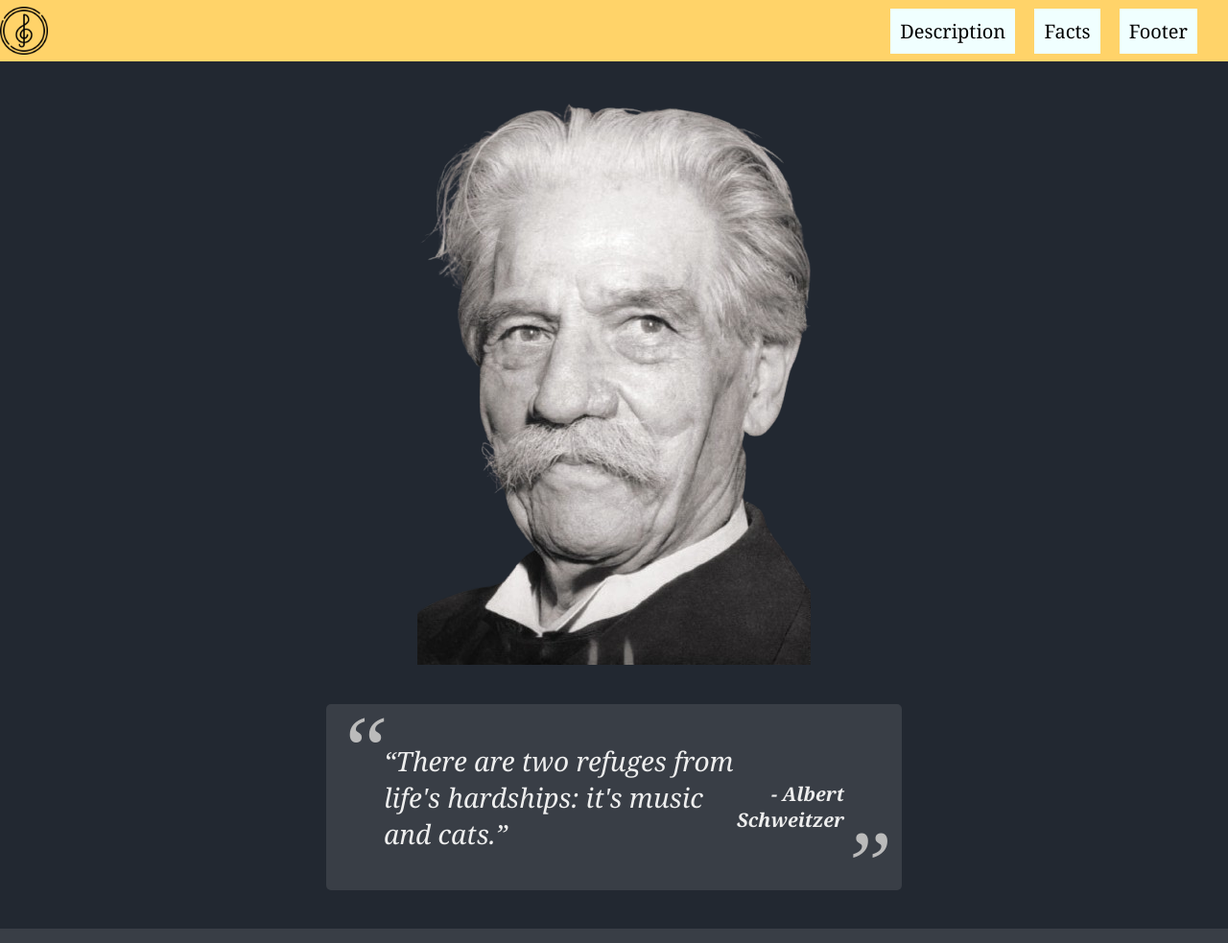
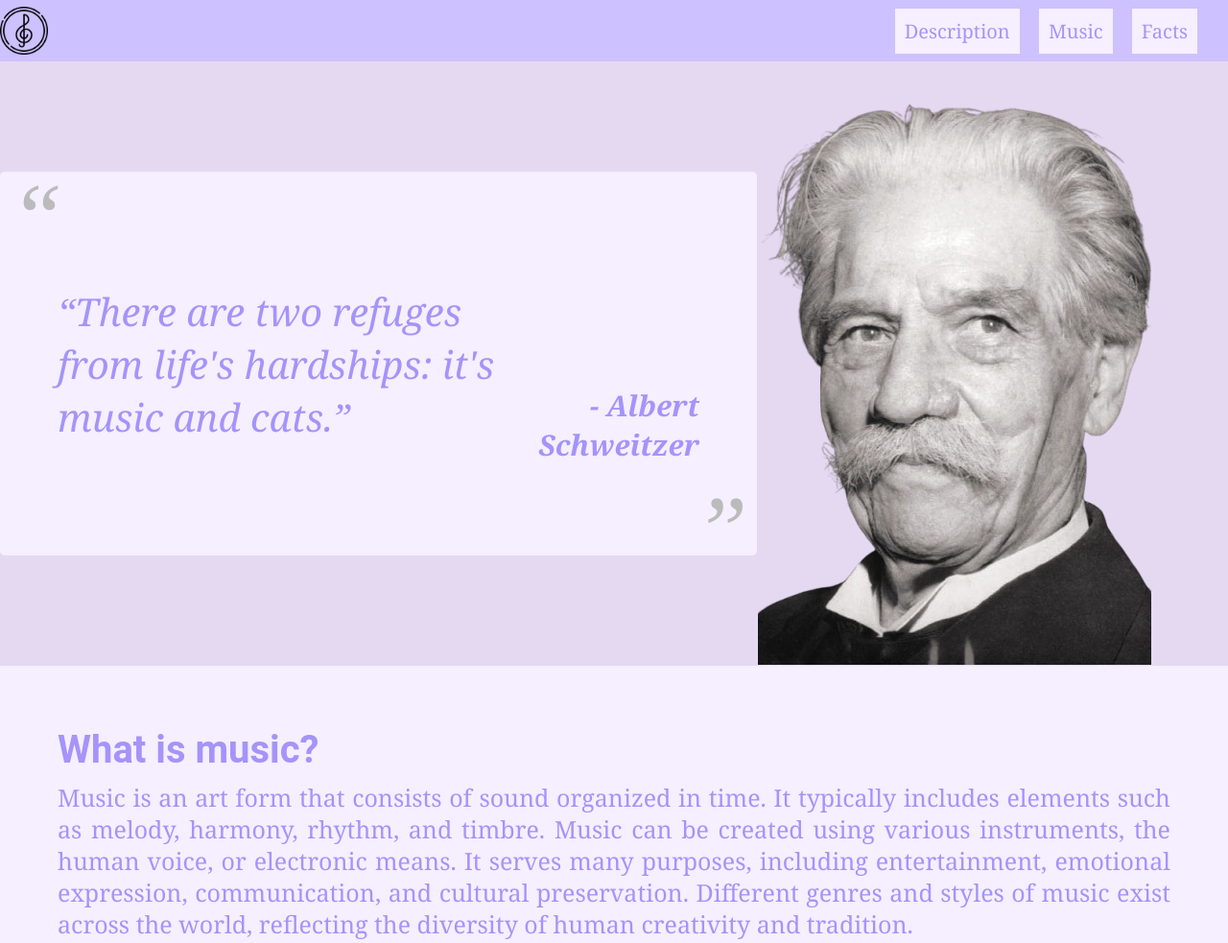
Before and after one commit to 23DP1RPopl/majaslapaJS, a plain HTML site: page index.html in a window 1280 px wide. Shown: the top 983 px of the page at 96% size. Drawn offline with Linux system fonts and the light colour scheme; no server answers.

Commit message:
changet color on website

```diff
--- a/index.html
+++ b/index.html
@@ -16,15 +16,15 @@
         </a>
             <div class="buttons">
                 <a href="#description">Description</a>
+                <a href="#music">Music</a>
                 <a href="#catfact">Facts</a>
-                <a href="#footer">Footer</a>
             </div>
         </nav>
     </header>
     <div id="hero">
         <blockquote class="quote">
             <p id="ctekst">“There are two refuges from life's hardships: it's music and cats.”</p>
-            <footer>- Albert Schweitzer</footer>
+            <cite>- Albert Schweitzer</cite>
         </blockquote>
         <img class="citata" src="src/images/citata.png">
     </div>
@@ -42,7 +42,7 @@
     </div>
     <div id="music" class="music">
         <h1 id="player">Music player</h1>
-        <iframe style="border-radius:12px" src="https://open.spotify.com/embed/playlist/3ApNbqPiUFJbfmRa2f7XSH?utm_source=generator&theme=0" width="50%" height="352" frameBorder="0" allowfullscreen="" allow="autoplay; clipboard-write; encrypted-media; fullscreen; picture-in-picture" loading="lazy"></iframe>
+        <iframe style="border-radius:12px" src="https://open.spotify.com/embed/artist/3ctQCJtPEYwRdP3weoxVzs?utm_source=generator" width="50%" height="352" frameBorder="0" allowfullscreen="" allow="autoplay; clipboard-write; encrypted-media; fullscreen; picture-in-picture" loading="lazy"></iframe>
     </div>
     <section id="catfact" class="cat-fact">
 
--- a/src/css/main.css
+++ b/src/css/main.css
@@ -14,8 +14,8 @@ html {
     box-sizing: border-box;
 }
 body{
-    background-color: rgb(34, 40, 49);
-    color: rgb(238, 238, 238);
+    background-color: rgb(229, 217, 242);
+    color: rgb(165, 148, 249);
     font-family: "Georgia", serif;
 }
 .description p {
@@ -34,7 +34,7 @@ body{
 }
 .description {
     padding: 40px 60px;
-    background-color:rgb(57, 62, 70) ;
+    background-color:rgb(245, 239, 255);
 }
 h1, h2, h3 {
     font-family: "Roboto", sans-serif;
@@ -43,7 +43,7 @@ h1, h2, h3 {
     font-size: 40px;
 }
 nav {
-    background-color: rgb(255, 211, 105);
+    background-color: rgb(205, 193, 255);
     display: flex;
     justify-content: space-between;
     align-items: center;
@@ -52,8 +52,8 @@ nav {
 }
 .buttons a {
     text-decoration: none;
-    color: black;
-    background-color: azure;
+    color: rgb(165, 148, 249);
+    background-color: rgb(245, 239, 255);
     width: 200px;
     margin-right: 1rem;
     font-size: 20px;
@@ -78,23 +78,26 @@ header {
 #hero {
     padding-top: 4rem;
     display: flex;
-    flex-direction: column-reverse;
+    flex-direction: row;
     align-items: center;
+
 }
+
 .citata{
-    padding: 20px 1px 1px 1px;
+    padding: 20px 5rem 1px 1px;
 
 }
 .quote {
     display: flex;
-    background-color: rgb(57, 62, 70);
+    background-color: rgb(245, 239, 255);
     align-items: center;
-    font-size: 28px;
+    font-size: 40px;
     font-style: italic;
-    color: rgb(238, 238, 238);;
+    color: rgb(165, 148, 249);
     position: relative;
     padding: 40px 60px;
-    max-width: 600px;
+    max-width: 800px;
+    height: 400px;
     margin: 40px auto;
     border-radius:5px ;
 }
@@ -118,17 +121,17 @@ header {
     font-family: serif;
 }
 
-.quote footer {
-    margin-top: 20px;
-    font-size: 20px;
+.quote cite {
+    margin-top: 8rem;
+    font-size: 30px;
     font-weight: bold;
     text-align: right;
-    color: rgb(238, 238, 238);;
 }
 #player {
     padding: 1px 1px 1px 20px;;
 }
 .cat-fact {
+    background-color: rgb(245, 239, 255);
     padding: 40px 60px;
 }
 #piano {
@@ -144,7 +147,7 @@ header {
 .white {
     width: 120px;
     height: 400px;
-    background-color: white;
+    background-color: rgb(255, 255, 255);
     border: 1px solid #ccc;
     z-index: 1;
 }
@@ -165,7 +168,7 @@ header {
     background-color: #333;
   }
 footer {
-    background-color:rgb(57, 62, 70) ;
+    background-color:rgb(205, 193, 255);
     bottom: 0;
 }
 footer p {
```
